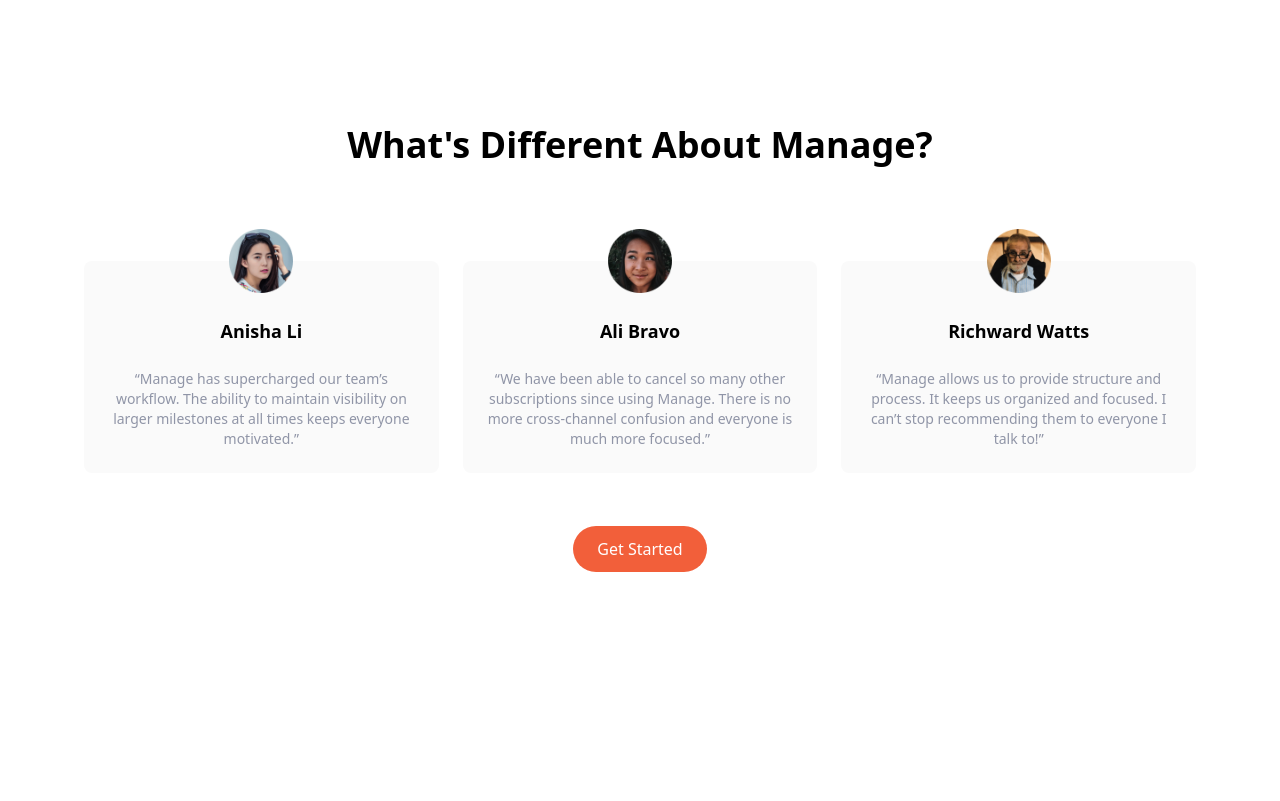
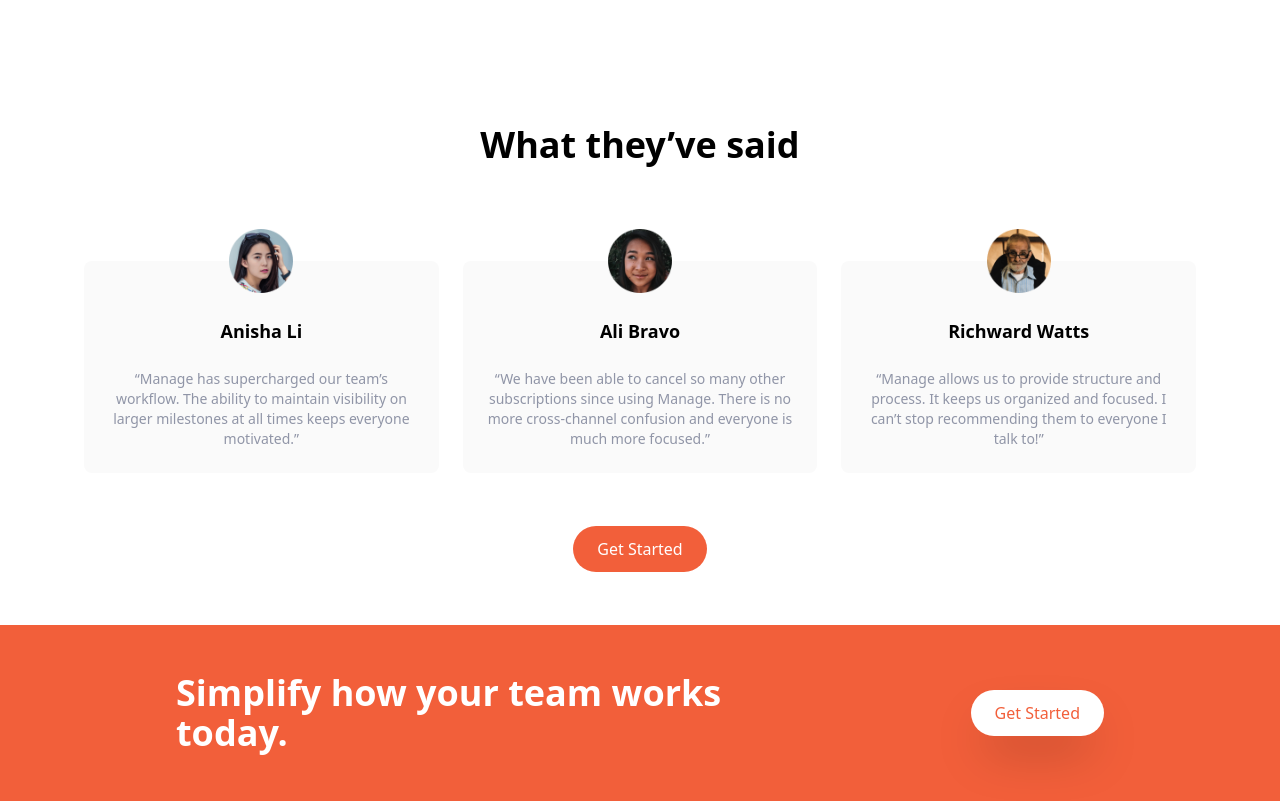
Before and after one commit to RonenTGreat/manage-landing-page, a website: page index.html in a window 1280 px wide. Shown: the part 1187-1988 px from the top of the page. Before the commit the page ends 1812 px from the top, so only its background shows below. Drawn offline with Linux system fonts and the light colour scheme.

Commit message:
added cta section

```diff
--- a/index.html
+++ b/index.html
@@ -182,7 +182,7 @@
       <div class="max-w-6xl px-5 mx-auto mt-32 text-center">
         <h2 class="text-4xl font-bold text-center">
           <!-- Heading -->
-          What's Different About Manage?
+            What they’ve said
         </h2>
         <!--  Testimonials Container -->
         <div class="flex flex-col mt-24 md:flex-row md:space-x-6">
@@ -226,11 +226,35 @@
 
         <!-- Button -->
         <div class="my-16">
-            <a
-              href="#"
-              class="p-3 px-6 p5-2 text-white bg-brightRed rounded-full baseline hover:bg-brightRedLight"
-              >Get Started</a
-            >
+          <a
+            href="#"
+            class="p-3 px-6 p5-2 text-white bg-brightRed rounded-full baseline hover:bg-brightRedLight"
+            >Get Started</a
+          >
+        </div>
+      </div>
+    </section>
+
+    <!-- CTA Section -->
+    <section id="cta" class="bg-brightRed">
+      <!-- Flex Container -->
+      <div
+        class="container flex flex-col items-center justify-between px-6 py-24 mx-auto space-y-12 md:py-12 md:flex-row md:space-y-0"
+      >
+        <!-- Heading -->
+        <h2
+          class="text-5xl font-bold leading-tight text-center text-white md:text-4xl md:max-w-xl md:text-left"
+        >
+          Simplify how your team works today.
+        </h2>
+
+        <!-- Button -->
+        <div>
+          <a
+            href="#"
+            class="p-3 px-6 p5-2 text-brightRed bg-white rounded-full baseline shadow-2xl hover:bg-gray-900"
+            >Get Started</a
+          >
         </div>
       </div>
     </section>
```
Also changed, not shown: css/main.css.
